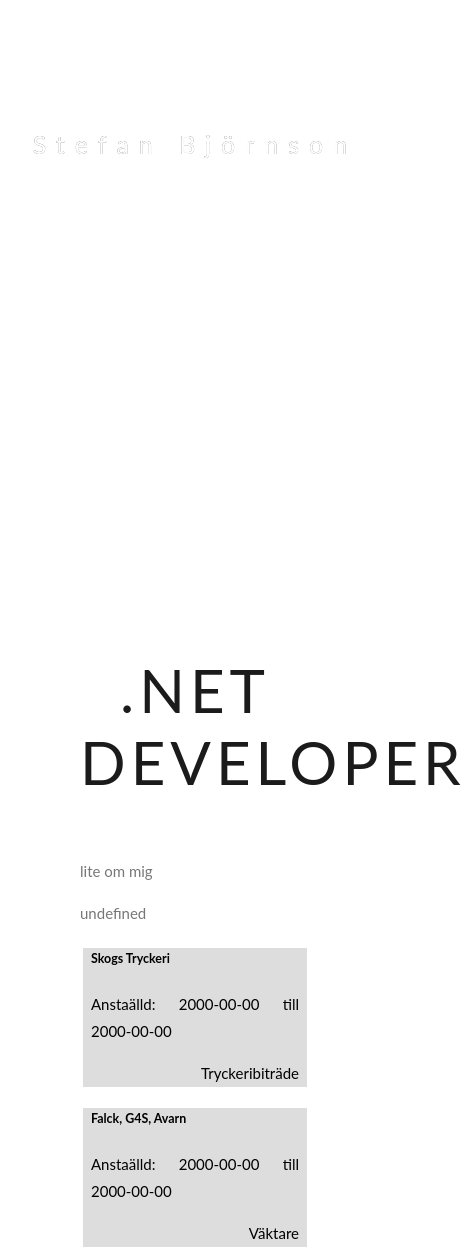
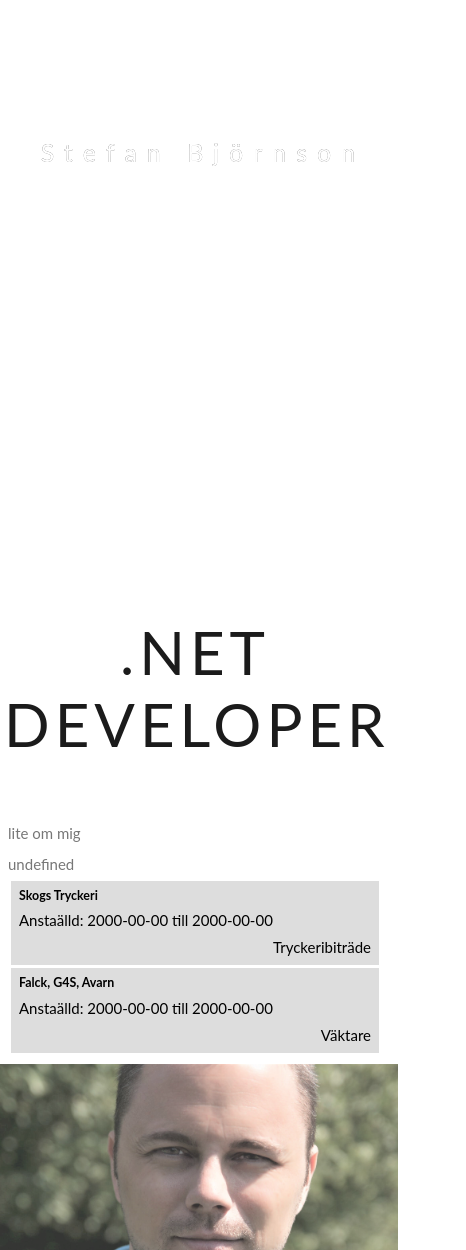
Before and after one commit to StefanBearson/StefanBearson.github.io, a plain HTML site: page index.html in a window 390 px wide. Shown: the part 300-1550 px from the top of the page, 466 px wide, since content can reach past the window. Drawn offline with Linux system fonts and the light colour scheme.

Commit message:
fixed phone

```diff
--- a/index.html
+++ b/index.html
@@ -105,14 +105,30 @@
         font-size: 4em;
         text-align: center;
       }
-
+      @media only screen and (max-device-width: 1024px) {
+        div {
+          padding: 4px!important;
+        }
+        h5{
+          padding:0px 4px 0px 4px;
+          margin: 0;
+        }
+        p{
+          padding:0 4px 0 4px;
+          margin: 0;
+        }
+        .bgimg-1{
+          padding: 0;
+          margin: 0;
+        }
+      }
       /* Turn off parallax scrolling for tablets and phones */
-      @media only screen and (max-device-width: 1px) {
+      /* @media only screen and (max-device-width: 1024px) {
         .bgimg-1,
         .bgimg-2,
         .bgimg-3 {
           background-attachment: scroll;
-        }
+        } */
       }
     </style>
   </head>
```
